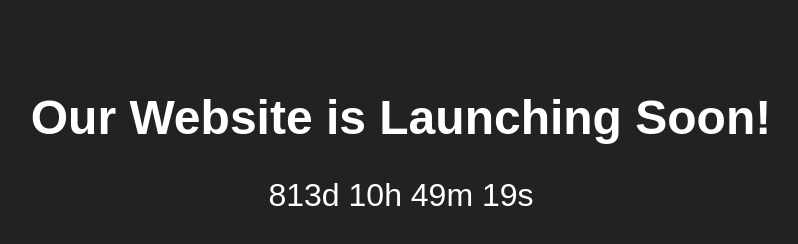
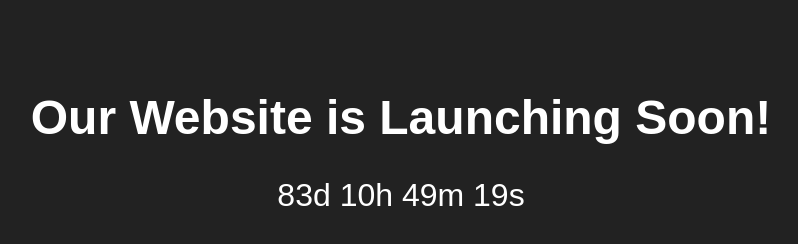
Before and after one commit to Promattress/Promattress.github.io, a plain HTML site: page index.html in a window 1280 px wide. Shown: the whole page, without its empty margins (239-1037 px from the left). Drawn offline with Linux system fonts and the light colour scheme.

Commit message:
Update index.html

```diff
--- a/index.html
+++ b/index.html
@@ -27,7 +27,7 @@
 
     <script>
         function countdownTimer() {
-            const launchDate = new Date("2027-06-06T00:00:00").getTime();
+            const launchDate = new Date("2025-06-06T00:00:00").getTime();
             const timer = setInterval(() => {
                 const now = new Date().getTime();
                 const timeLeft = launchDate - now;
```
